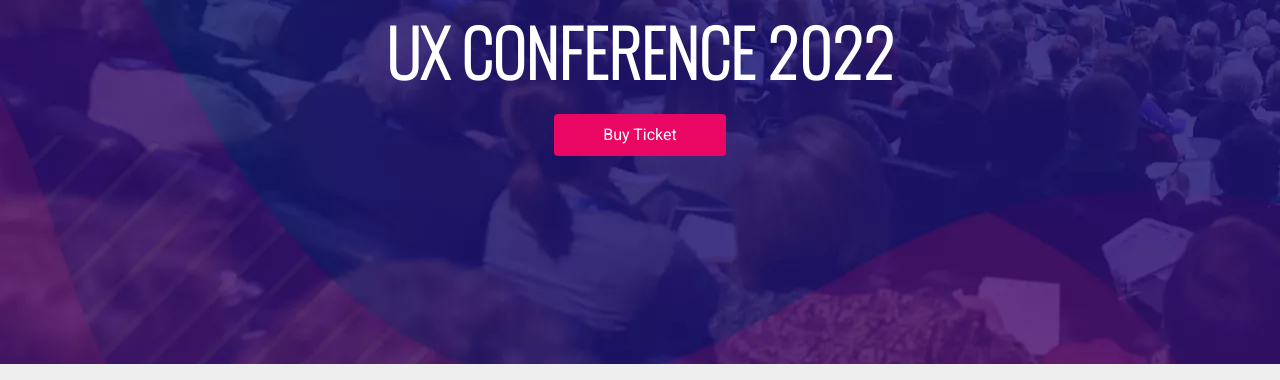
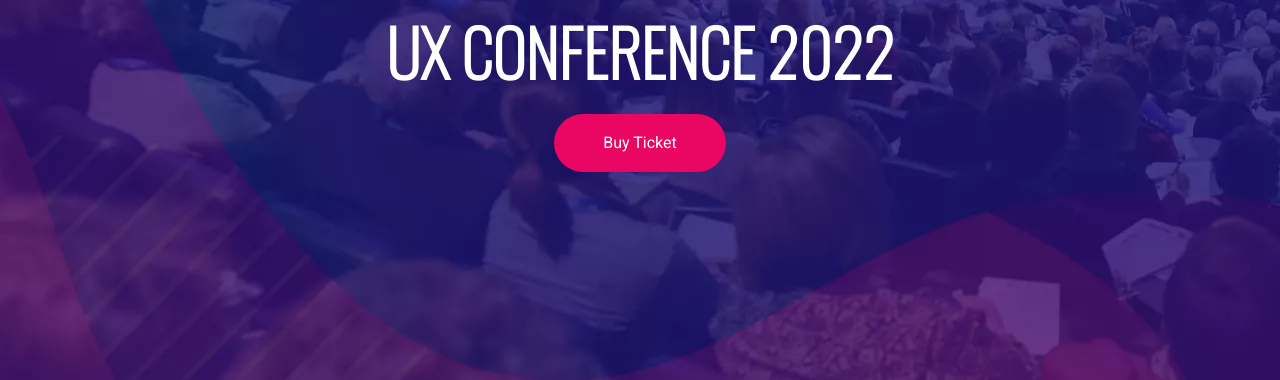
Before and after one commit to mm-tvkl/Complete-Project-7, a website: page index.html in a window 1280 px wide. Shown: the part 424-804 px from the top of the page. Drawn offline with nearby package versions, Linux system fonts and the light colour scheme.

Commit message:
Button of Header Updated

```diff
--- a/index.html
+++ b/index.html
@@ -94,7 +94,7 @@
                         <img src="./Icons/microphone.svg" class="user-select-none logo-header" alt="">
                         <h4 class="text-white py-2 pt-4 header-sub-title">20 - 22 January, 2022, Buffelo City</h4>
                         <h1 class="text-white py-2 header-title">UX CONFERENCE 2022</h1>
-                        <a href="#" class="btn btn-pink px-5 py-2 mt-2">Buy Ticket</a>
+                        <a href="#" class="btn btn-pink px-5 py-3 mt-2 rounded-pill">Buy Ticket</a>
                     </div>
                 </div>
             </div>
```
